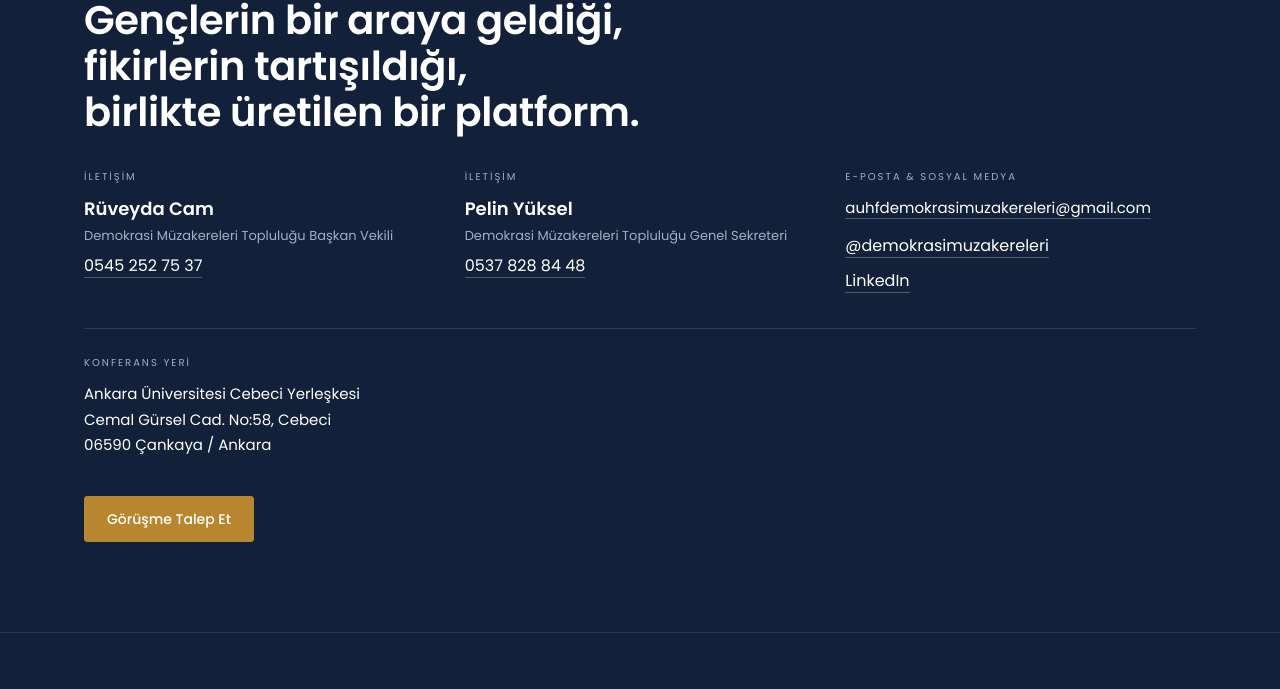
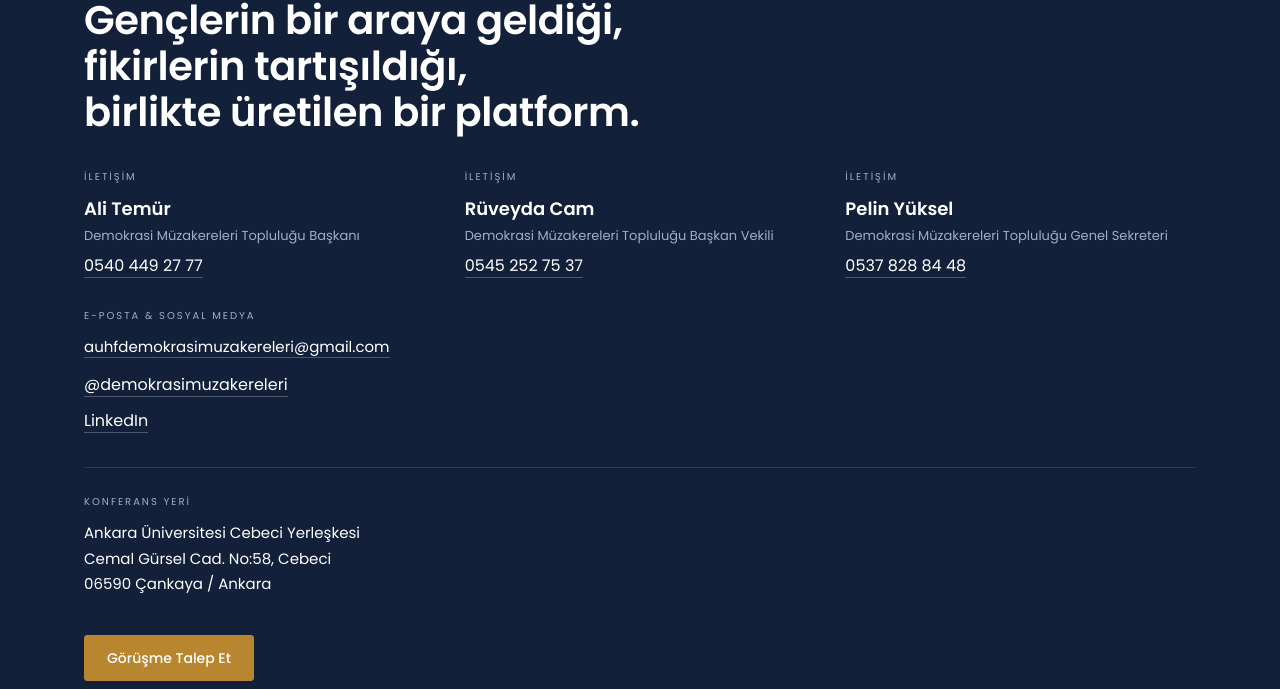
Before and after one commit to lizer20/AHDEM, a plain HTML site: page sponsorluk/index.html in a window 1280 px wide. Shown: the part 7929-8618 px from the top of the page. Drawn offline with Linux system fonts and the light colour scheme.

Commit message:
Add files via upload

```diff
--- a/sponsorluk/index.html
+++ b/sponsorluk/index.html
@@ -450,7 +450,13 @@
     <div class="eyebrow">Bir Konferansın Ötesinde</div>
     <h2>Gençlerin bir araya geldiği,<br>fikirlerin tartışıldığı,<br>birlikte üretilen bir platform.</h2>
 
-    <div class="contact">
+    <div class="contact dortlu">
+      <div>
+        <div class="lbl">İletişim</div>
+        <strong>Ali Temür</strong>
+        <div class="role">Demokrasi Müzakereleri Topluluğu Başkanı</div>
+        <a href="tel:+905404492777">0540 449 27 77</a>
+      </div>
       <div>
         <div class="lbl">İletişim</div>
         <strong>Rüveyda Cam</strong>
--- a/stil.css
+++ b/stil.css
@@ -225,6 +225,10 @@
   /* ---------- iletişim ---------- */
   .contact{display:grid;grid-template-columns:repeat(3,1fr);gap:30px;margin-top:34px;}
   .contact > div{min-width:0;}
+  /* üç kişi yan yana, e-posta ve sosyal medya alt satırda tam genişlik */
+  .contact.dortlu{grid-template-columns:repeat(3,1fr);}
+  .contact.dortlu > div:last-child{grid-column:1/-1;}
+  @media (max-width:640px){ .contact.dortlu{grid-template-columns:1fr;} }
   .contact .lbl{font-size:10px;letter-spacing:.2em;text-transform:uppercase;color:#9FB0C6;margin-bottom:10px;}
   .contact strong{display:block;font-size:18px;font-weight:600;color:#fff;}
   .contact .role{font-size:13px;color:#9FB0C6;margin:2px 0 6px;}
```
Also changed, not shown: iletisim/index.html (+7 -1 lines).
